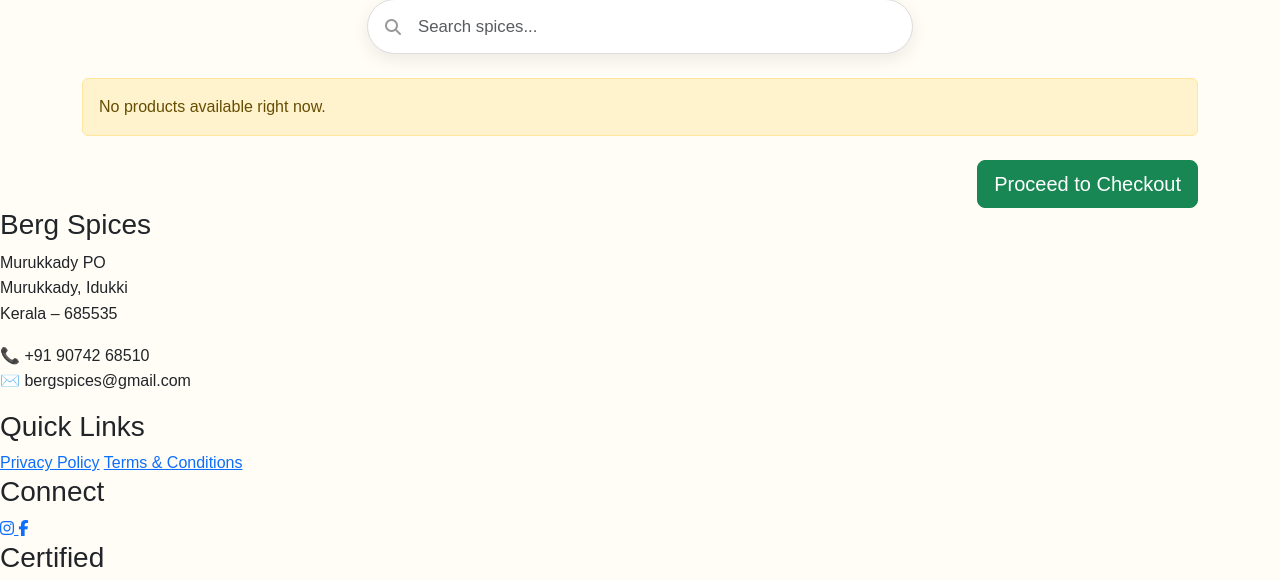
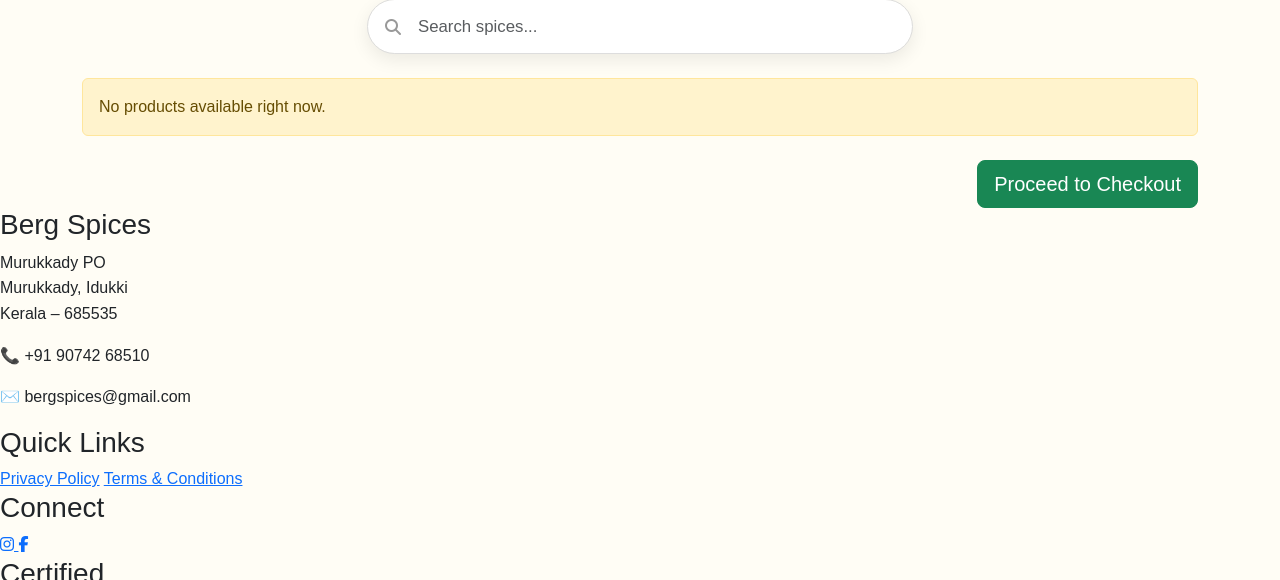
Before and after one commit to bergadminspices/berg-spices, a Flask app: page / in a window 1280 px wide. Shown: the part 169-749 px from the top of the page. Run offline with Flask 3, Linux system fonts and the light colour scheme; data that the repository does not hold is empty; parts of the project's set-up code (start-up, migrations or seed data) failed here and were passed over; some libraries are stand-ins or nearby versions.

Commit message:
Update footer.html

```diff
--- a/templates/footer.html
+++ b/templates/footer.html
@@ -1,58 +1,47 @@
-<footer class="footer-wrapper">
-    <div class="footer-card">
+<footer class="main-footer">
+    <div class="footer-box">
 
-        <div class="footer-grid">
+        <div class="footer-row">
 
-            <!-- Address -->
-            <div class="footer-col">
+            <div class="footer-col footer-wide">
                 <h3>Berg Spices</h3>
                 <p>
                     Murukkady PO<br>
                     Murukkady, Idukki<br>
                     Kerala – 685535
                 </p>
-
-                <p class="contact">
-                    📞 +91 90742 68510<br>
-                    ✉️ bergspices@gmail.com
-                </p>
+                <p>📞 +91 90742 68510</p>
+                <p>✉️ bergspices@gmail.com</p>
             </div>
 
-            <!-- Links -->
             <div class="footer-col">
                 <h3>Quick Links</h3>
                 <a href="{{ url_for('privacy_policy') }}">Privacy Policy</a>
                 <a href="{{ url_for('terms_conditions') }}">Terms & Conditions</a>
             </div>
 
-            <!-- Social -->
             <div class="footer-col">
                 <h3>Connect</h3>
-                <div class="social-buttons">
-                    <a href="https://www.instagram.com/bergspices" target="_blank" class="social insta">
+                <div class="footer-social">
+                    <a href="https://www.instagram.com/bergspices" target="_blank" class="ig">
                         <i class="fa-brands fa-instagram"></i>
                     </a>
-                    <a href="https://www.facebook.com/profile.php?id=61579951358354" target="_blank" class="social fb">
+                    <a href="https://www.facebook.com/profile.php?id=61579951358354" target="_blank" class="fb">
                         <i class="fa-brands fa-facebook-f"></i>
                     </a>
                 </div>
             </div>
 
-            <!-- Certification -->
             <div class="footer-col">
                 <h3>Certified</h3>
-                <div class="cert-badge">
-                    <img src="/static/images/fssai-logo.png">
-                    <div>
-                        FSSAI Certified<br>
-                        <small>Lic No: 21325178000466</small>
-                    </div>
-                </div>
+                <img src="/static/images/fssai-logo.png" class="fssai">
+                <p>FSSAI Certified</p>
+                <small>Lic No: 21325178000466</small>
             </div>
 
         </div>
 
-        <div class="footer-bottom">
+        <div class="footer-copy">
             © bergspices.com | All rights reserved |
             Web design & SEO by JZ Creations | Version 1.0.1
         </div>
```
